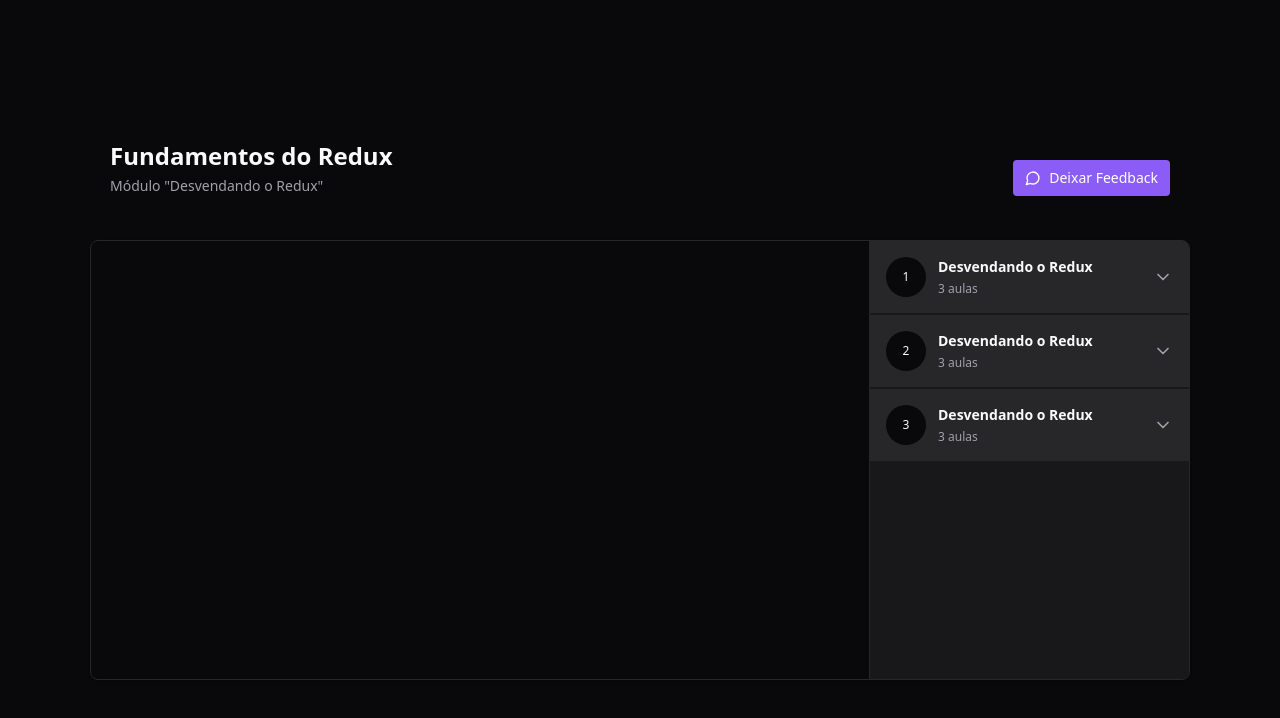
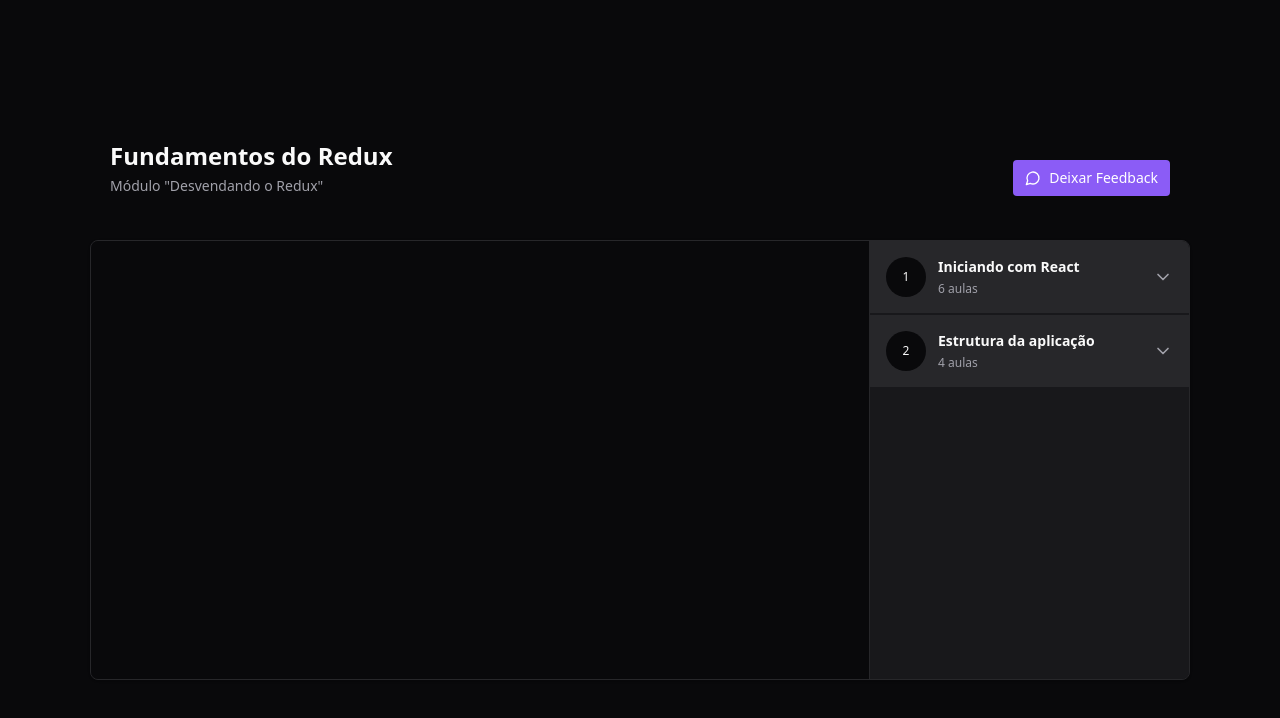
Before and after one commit to Israelkilday/DEVTUBE-PLAYLISTS, a React (Vite) app: page / in a window 1280 px wide. Shown: the top 718 px of the page. Built offline with nearby package versions, Linux system fonts and the light colour scheme.

Commit message:
feat: add context in module and lesson with redux

```diff
--- a/src/components/Module.tsx
+++ b/src/components/Module.tsx
@@ -1,6 +1,7 @@
 import { ChevronDown } from "lucide-react";
 import { Lesson } from "./Lesson";
 import * as Collapsible from "@radix-ui/react-collapsible";
+import { useAppSelector } from "../store";
 
 interface ModuleProps {
   moduleIndex: number;
@@ -9,6 +10,10 @@
 }
 
 export function Module({ title, amountOfLesson, moduleIndex }: ModuleProps) {
+  const lessons = useAppSelector((state) => {
+    return state.player.course.modules[moduleIndex].lessons;
+  });
+
   return (
     <Collapsible.Root className="group">
       <Collapsible.Trigger className="flex w-full items-center gap-3 bg-zinc-800 p-4">
@@ -26,9 +31,15 @@
 
       <Collapsible.Content>
         <nav className="relative flex flex-col gap-4 p-6">
-          <Lesson title="Fundamentos do Redux" duration="09:13" />
-          <Lesson title="Fundamentos do Redux" duration="09:13" />
-          <Lesson title="Fundamentos do Redux" duration="09:13" />
+          {lessons.map((lesson) => {
+            return (
+              <Lesson
+                key={lesson.id}
+                title={lesson.title}
+                duration={lesson.duration}
+              />
+            );
+          })}
         </nav>
       </Collapsible.Content>
     </Collapsible.Root>
--- a/src/pages/Player.tsx
+++ b/src/pages/Player.tsx
@@ -2,8 +2,13 @@
 import { Header } from "../components/Header";
 import { Video } from "../components/Video";
 import { Module } from "../components/Module";
+import { useAppSelector } from "../store";
 
 export function Player() {
+  const modules = useAppSelector((state) => {
+    return state.player.course.modules;
+  });
+
   return (
     <div className="h-screen items-center justify-center overflow-x-hidden bg-zinc-950 text-zinc-50 lg:flex">
       <div className="flex flex-col gap-6 lg:w-[1100px]">
@@ -22,23 +27,16 @@
           </div>
 
           <aside className="bottom-0 right-0 top-0 divide-y-2 divide-zinc-900 overflow-y-scroll border-l border-zinc-800 bg-zinc-900 scrollbar-thin scrollbar-track-zinc-950 scrollbar-thumb-zinc-800 md:absolute lg:w-80">
-            <Module
-              moduleIndex={0}
-              title="Desvendando o Redux"
-              amountOfLesson={3}
-            />
-
-            <Module
-              moduleIndex={1}
-              title="Desvendando o Redux"
-              amountOfLesson={3}
-            />
-
-            <Module
-              moduleIndex={2}
-              title="Desvendando o Redux"
-              amountOfLesson={3}
-            />
+            {modules.map((module, index) => {
+              return (
+                <Module
+                  key={module.id}
+                  moduleIndex={index}
+                  title={module.title}
+                  amountOfLesson={module.lessons.length}
+                />
+              );
+            })}
           </aside>
         </main>
       </div>
--- a/src/store/index.ts
+++ b/src/store/index.ts
@@ -1,9 +1,6 @@
 import { configureStore } from "@reduxjs/toolkit";
 import { TypedUseSelectorHook, useSelector } from "react-redux";
 import { player } from "./slices/player";
-
-const teste = "";
-console.log(teste);
 
 export const store = configureStore({
   reducer: {
```
